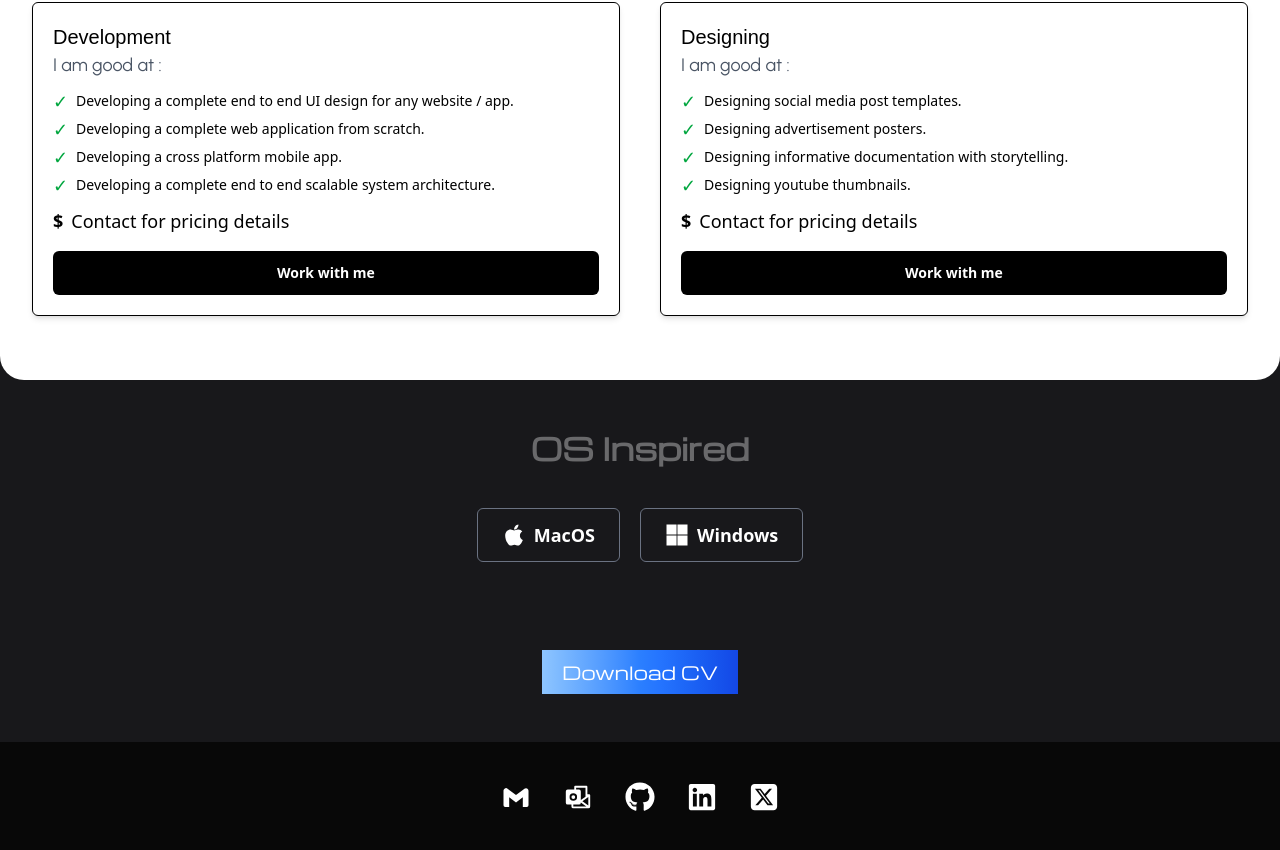
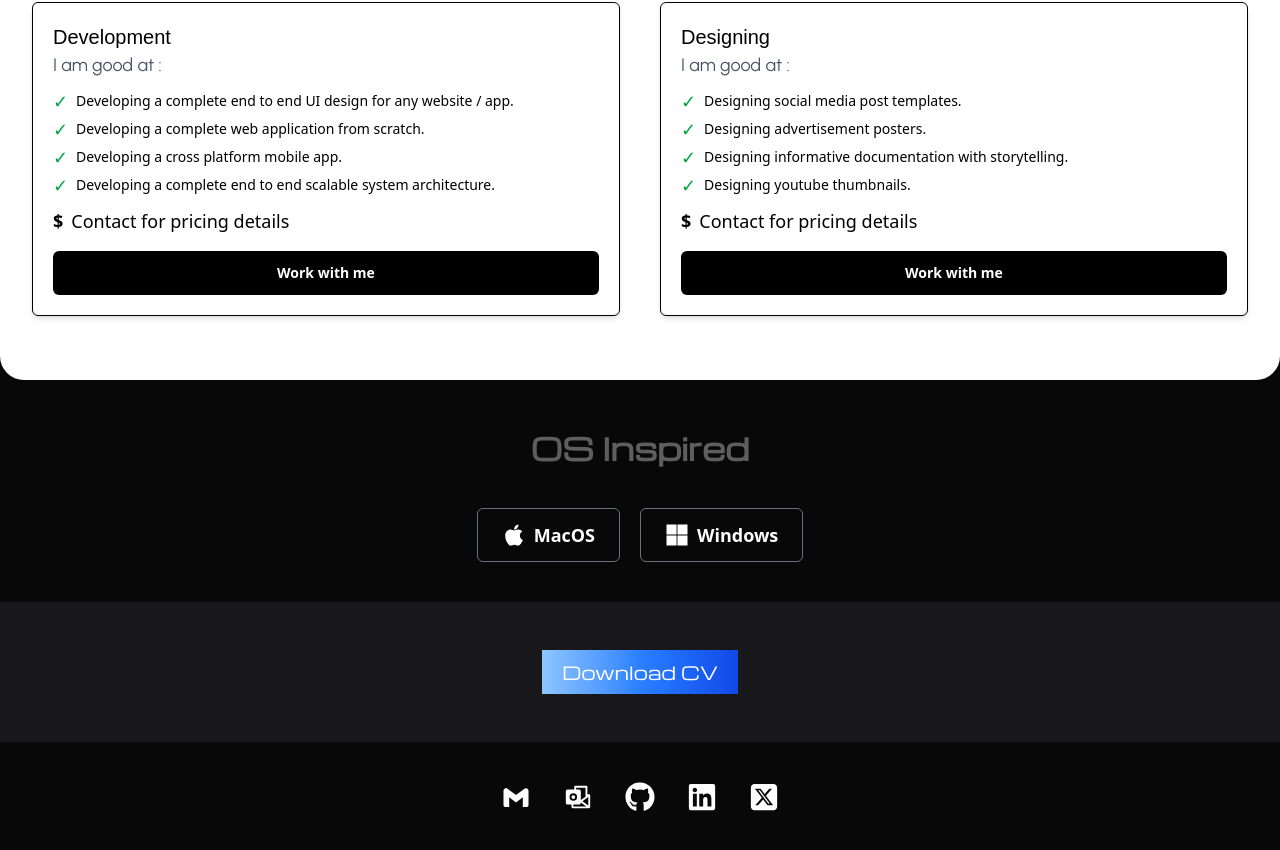
Before and after one commit to isudiptodas/isudiptodas_portfolio, a Next.js app: page / in a window 1280 px wide. Shown: the part 3827-4677 px from the top of the page. Built offline with nearby package versions, Linux system fonts and the light colour scheme; a web font is replaced by a local one.

Commit message:
Update page.tsx

```diff
--- a/src/app/page.tsx
+++ b/src/app/page.tsx
@@ -321,7 +321,7 @@ function page() {
 
 
         {/* os theme portfolio */}
-        <div className={`w-full relative h-auto bg-zinc-900 py-8 lg:py-10 px-5 flex flex-col justify-start items-center`}>
+        <div className={`w-full relative h-auto bg-[#080808] py-8 lg:py-10 px-5 flex flex-col justify-start items-center`}>
           <div className={`w-full absolute top-0 py-3 rounded-b-4xl bg-white`}></div>
 
           <h1 className={`w-full mb-7 mt-8 lg:mb-10 text-center font-Michroma font-semibold text-xl lg:text-3xl text-white opacity-35 leading-10`}>OS Inspired</h1>
```
